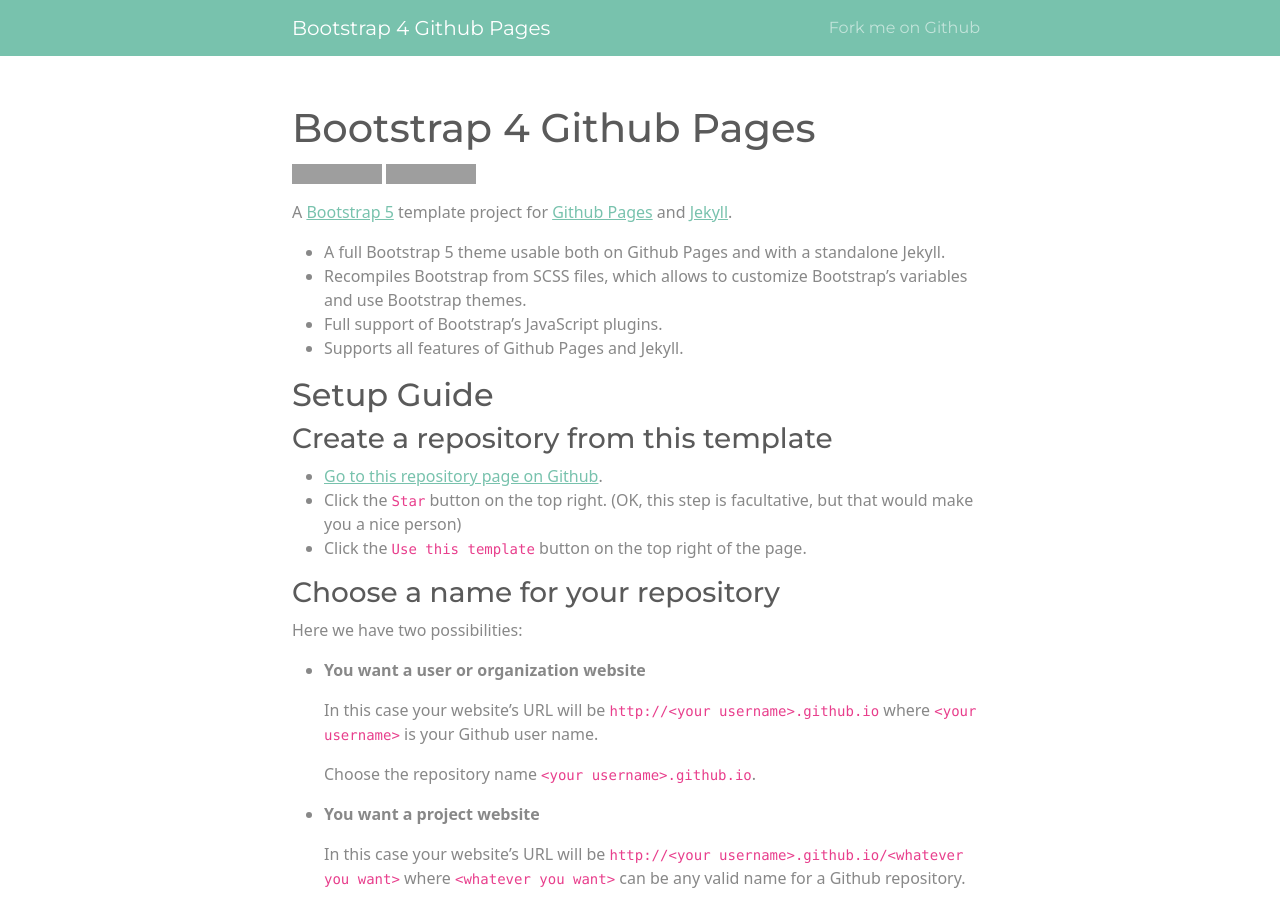
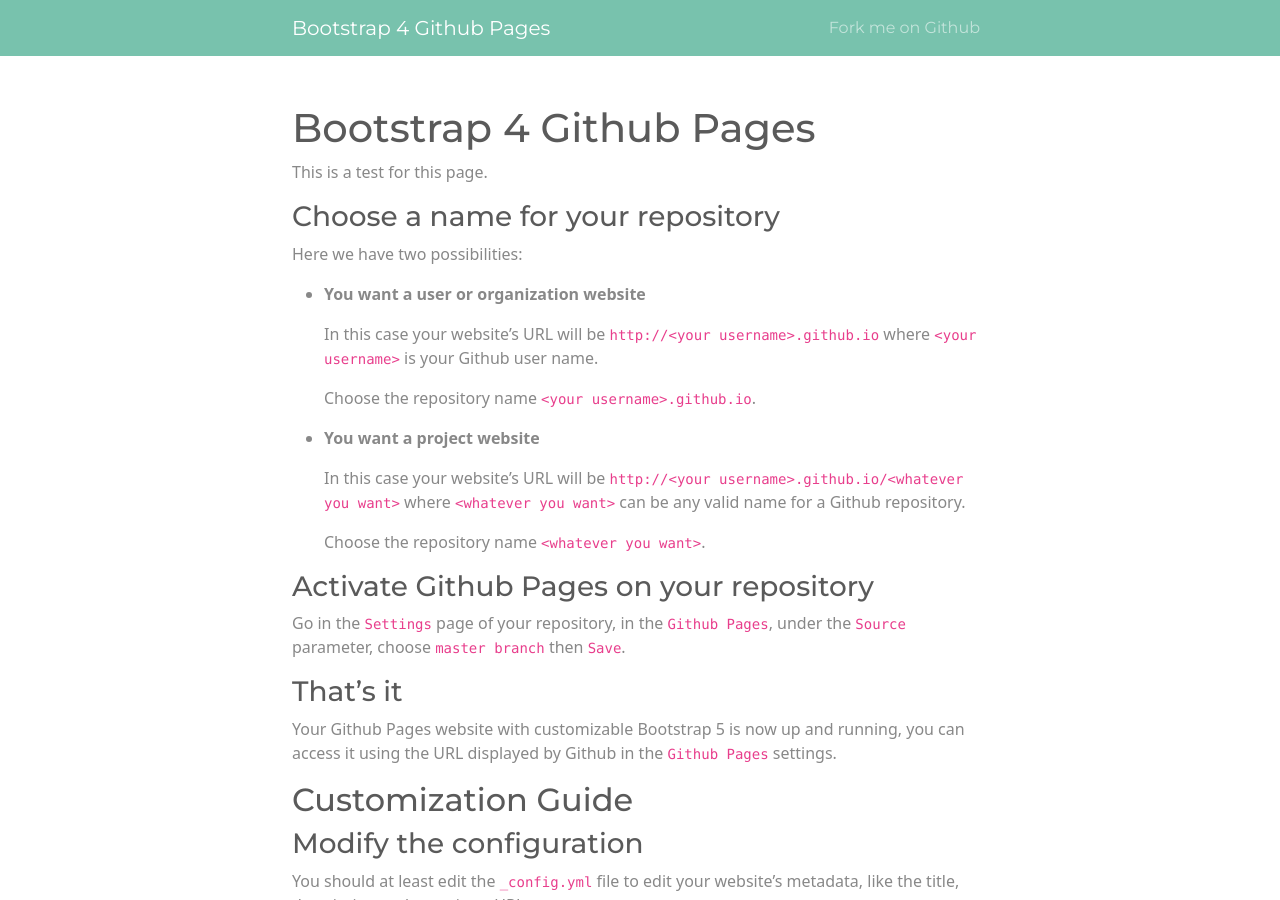
Before and after one commit to mcmasterhcs/test-repo, a Jekyll site: the page built from index.md, in a window 1280 px wide and 900 px high. Built offline with Jekyll 4.4.1, drawn with Linux system fonts in a browser that asks for light colours; grey boxes are pictures that could not be loaded.

Commit message:
Update index.md

```diff
--- a/index.md
+++ b/index.md
@@ -3,22 +3,7 @@ layout: page
 title: Bootstrap 4 Github Pages
 ---
 
-[![Github-sponsors](https://img.shields.io/badge/sponsor-30363D?logo=GitHub-Sponsors&logoColor=#EA4AAA)](https://github.com/sponsors/nicolas-van) [![GitHub Repo stars](https://img.shields.io/github/stars/nicolas-van/bootstrap-4-github-pages?style=social)](https://github.com/nicolas-van/bootstrap-4-github-pages)
-
-A [Bootstrap 5](https://getbootstrap.com/) template project for [Github Pages](https://pages.github.com/) and [Jekyll](https://jekyllrb.com/).
-
-* A full Bootstrap 5 theme usable both on Github Pages and with a standalone Jekyll.
-* Recompiles Bootstrap from SCSS files, which allows to customize Bootstrap's variables and use Bootstrap themes.
-* Full support of Bootstrap's JavaScript plugins.
-* Supports all features of Github Pages and Jekyll.
-
-## Setup Guide
-
-### Create a repository from this template
-
-* [Go to this repository page on Github](https://github.com/nicolas-van/bootstrap-4-github-pages).
-* Click the `Star` button on the top right. (OK, this step is facultative, but that would make you a nice person)
-* Click the `Use this template` button on the top right of the page.
+This is a test for this page.
 
 ### Choose a name for your repository
 
```
